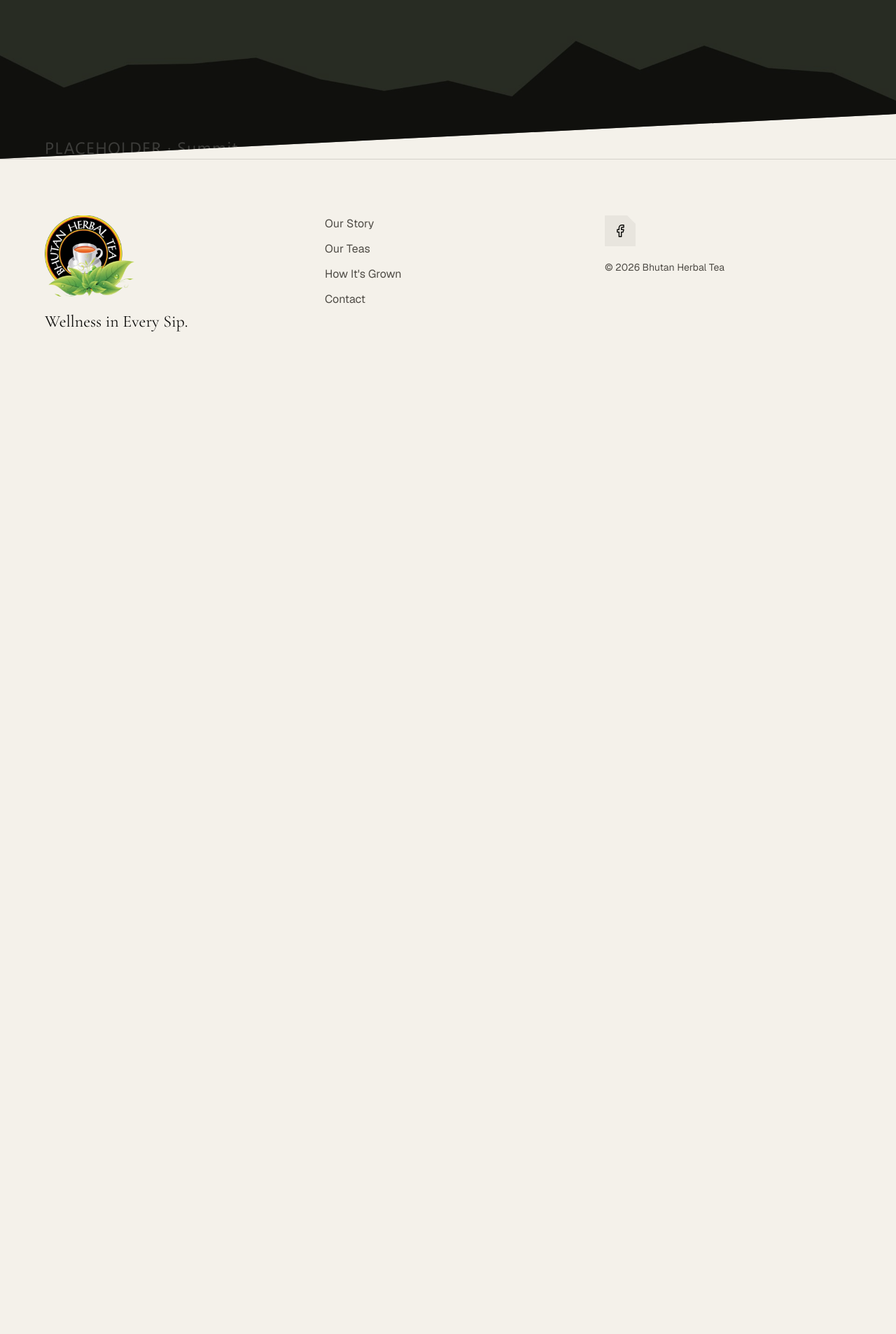
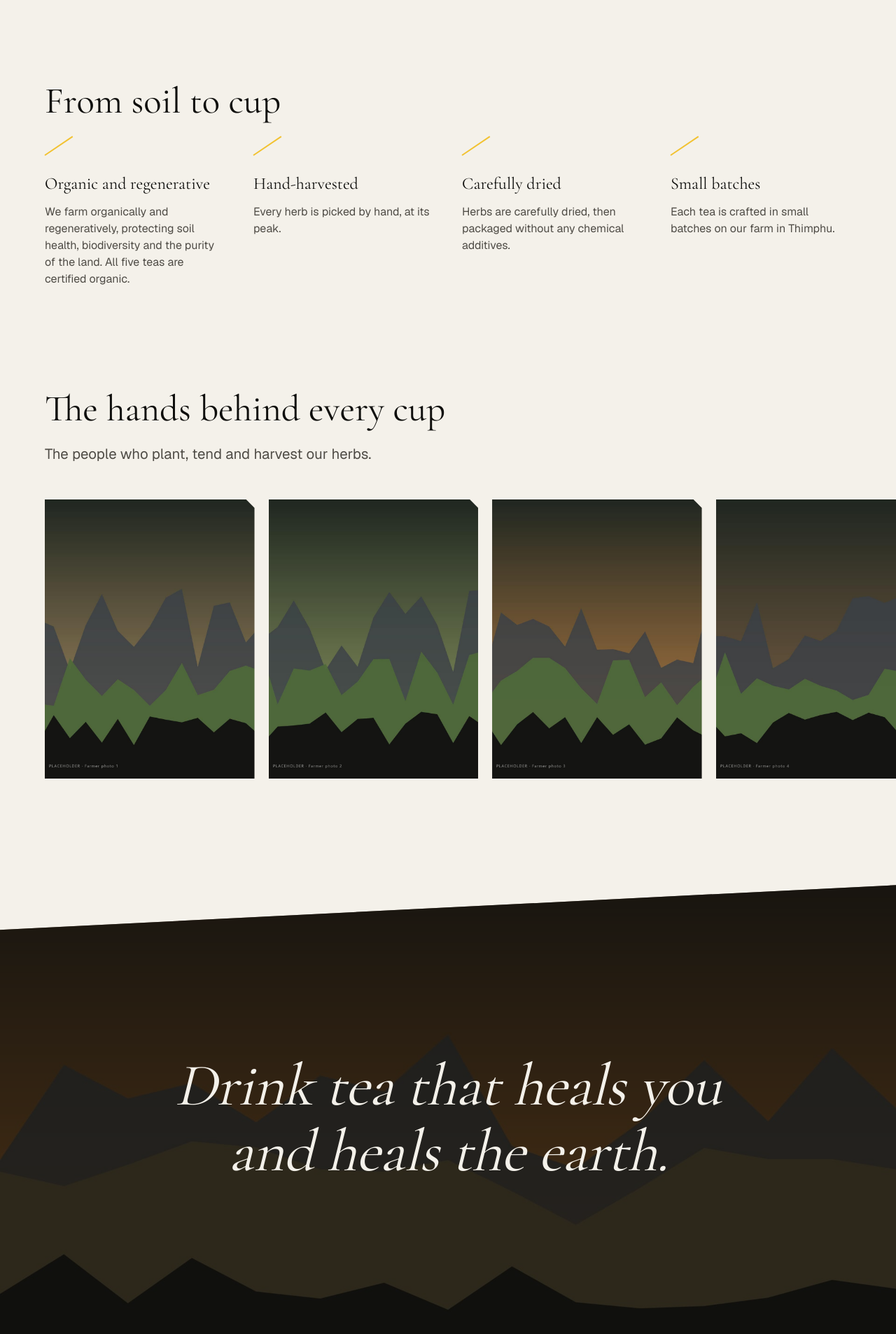
Before and after one commit to Bhutan-Herbal-Tea/Bhutanherbaltea, a Next.js app: page /how-its-grown in a window 1280 px wide. Before the commit this address had no page. Shown: the part 573-2480 px from the top of the page at 70% size. Before the commit the page ends 1129 px from the top, so only its background shows below. Built offline with nearby package versions, Linux system fonts and the light colour scheme.

Commit message:
Build the How It's Grown page

```diff
--- /dev/null
+++ b/src/app/how-its-grown/page.tsx
@@ -0,0 +1,92 @@
+import type { Metadata } from "next";
+import Image from "next/image";
+import { CLOSING_LINE } from "@/data/site";
+import { grownPage, people, practices } from "@/data/grown";
+import { ImageReveal } from "@/components/ui/ImageReveal";
+import { PageHero } from "@/components/ui/PageHero";
+import { Reveal } from "@/components/ui/Reveal";
+import { Section } from "@/components/ui/Section";
+
+export const metadata: Metadata = {
+  title: grownPage.meta.title,
+  description: grownPage.meta.description,
+};
+
+export default function HowItsGrownPage() {
+  return (
+    <>
+      <PageHero {...grownPage.hero} />
+
+      <Section aria-labelledby="practices-heading">
+        <Reveal className="max-w-2xl">
+          <h2 id="practices-heading" className="font-serif text-title text-foreground">
+            {grownPage.practicesSection.heading}
+          </h2>
+        </Reveal>
+        <ul className="mt-12 grid gap-x-10 gap-y-12 md:grid-cols-2 xl:grid-cols-4">
+          {practices.map((practice, index) => (
+            <Reveal as="li" key={practice.title} delay={(index % 4) * 0.08}>
+              <span aria-hidden className="block h-0.5 w-12 origin-left rotate-[-34deg] bg-accent-mark" />
+              <h3 className="mt-6 font-serif text-2xl text-foreground">{practice.title}</h3>
+              <p className="mt-3 text-muted-foreground">{practice.body}</p>
+            </Reveal>
+          ))}
+        </ul>
+      </Section>
+
+      <section aria-labelledby="people-heading" className="pb-20 md:pb-28 xl:pb-36">
+        <div className="container-page">
+          <Reveal className="max-w-2xl">
+            <h2 id="people-heading" className="font-serif text-title text-foreground">
+              {grownPage.peopleSection.heading}
+            </h2>
+            <p className="mt-5 text-lead text-muted-foreground">{grownPage.peopleSection.intro}</p>
+          </Reveal>
+        </div>
+        <ul
+          aria-label={grownPage.peopleSection.heading}
+          className="scroll-row mt-12 flex snap-x snap-mandatory scroll-px-5 gap-5 overflow-x-auto px-5 pb-2 md:scroll-px-10 md:px-10 xl:scroll-px-16 xl:px-16"
+        >
+          {people.map((person) => (
+            <li key={person.image.src} className="w-[72%] shrink-0 snap-start md:w-[40%] xl:w-[26%]">
+              <figure>
+                <ImageReveal>
+                  <div className="notch relative aspect-3/4 overflow-hidden bg-card">
+                    <Image
+                      src={person.image.src}
+                      alt={person.image.alt}
+                      fill
+                      sizes="(min-width: 1280px) 26vw, (min-width: 768px) 40vw, 72vw"
+                      className="object-cover"
+                    />
+                  </div>
+                </ImageReveal>
+                {person.caption && (
+                  <figcaption className="mt-3 text-sm text-muted-foreground">{person.caption}</figcaption>
+                )}
+              </figure>
+            </li>
+          ))}
+        </ul>
+      </section>
+
+      <section className="slant-top relative overflow-hidden py-[calc(var(--slant)+6rem)] text-center md:py-[calc(var(--slant)+8rem)] xl:py-[calc(var(--slant)+11rem)]">
+        <Image
+          src={grownPage.closingImage.src}
+          alt={grownPage.closingImage.alt}
+          fill
+          sizes="100vw"
+          className="object-cover"
+        />
+        <div aria-hidden className="absolute inset-0 bg-ink/65" />
+        <div className="container-page relative">
+          <Reveal>
+            <p className="mx-auto max-w-4xl pb-1 font-serif text-title leading-[1.15] text-mist italic xl:text-display xl:leading-[1.1]">
+              {CLOSING_LINE}
+            </p>
+          </Reveal>
+        </div>
+      </section>
+    </>
+  );
+}
```
